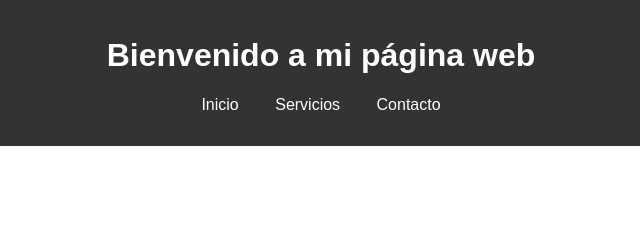
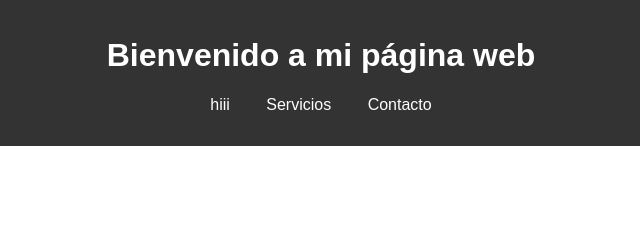
Before and after one commit to luisglopezt4/luisglopezt4.github.io, a plain HTML site: page #servicios.html in a window 1280 px wide. Shown: the top 240 px of the page, 319-959 px from the left. Drawn offline with Linux system fonts and the light colour scheme.

Commit message:
se cambia nombre de inicio en pag servicios

```diff
--- a/#servicios.html
+++ b/#servicios.html
@@ -11,7 +11,8 @@
         <h1>Bienvenido a mi página web</h1>
         <nav>
             <ul>
-                <li><a href="#inicio">Inicio</a></li>
+                <li><a href="#inicio">hiii
+                </a></li>
                 <li><a href="#servicios">Servicios</a></li>
                 <li><a href="#contacto">Contacto</a></li>
             </ul>
```
